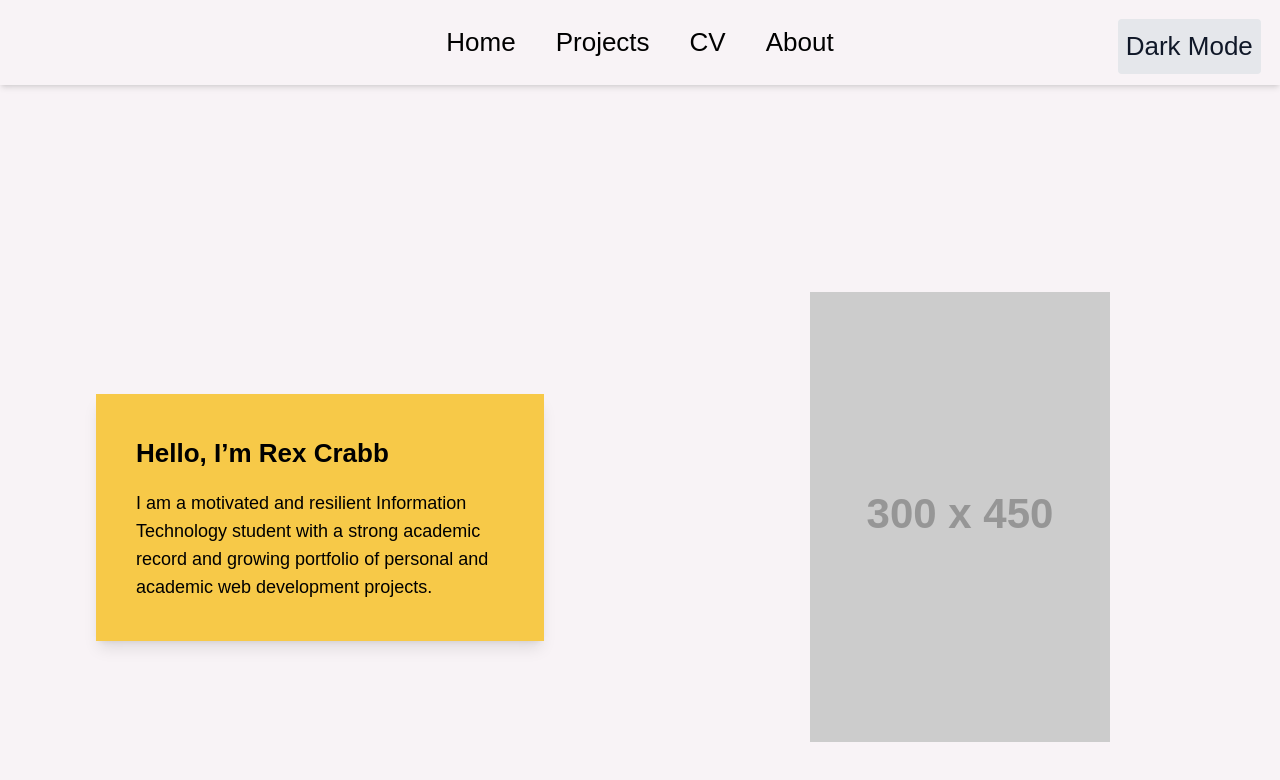
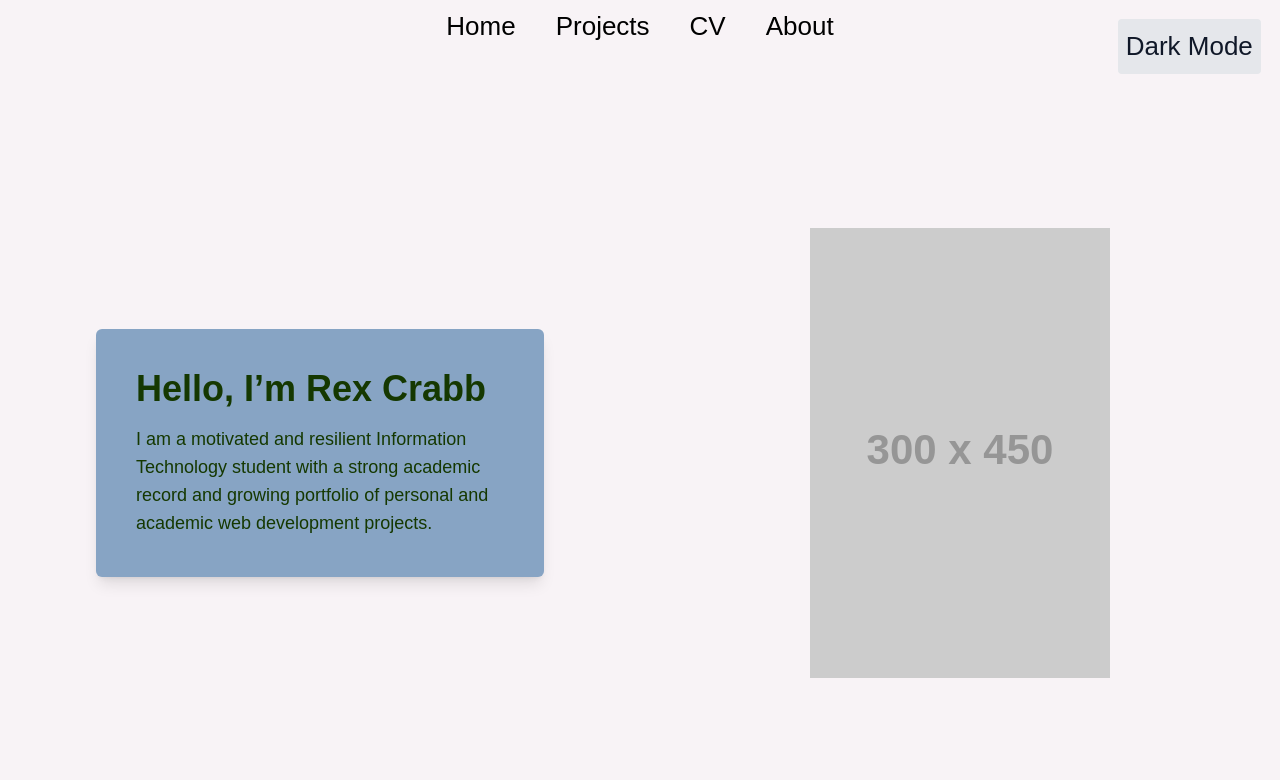
Before and after one commit to CrabbRex/my-cv-site, a Next.js app: page / in a window 1280 px wide. Shown: the top 780 px of the page. Built offline with nearby package versions, Linux system fonts and the light colour scheme.

Commit message:
Main page styling.

```diff
--- a/src/app/globals.css
+++ b/src/app/globals.css
@@ -4,7 +4,8 @@
   --color-primary: #7FAE39;
   --color-secondary: #153801;
   --color-highlight: #F7C948;
-
+  --color-box: #87a4c4;
+  --color-box-hover: #6b8bbf;
   --color-background: #f8f3f6;
   --color-surface: #E5E5E3;
   --color-foreground: #000000;
@@ -16,6 +17,9 @@
 .dark {
     --color-background: #373939;
     --color-foreground: rgb(255, 255, 255);
+    --color-box-hover: #6b8bbf;
+    --color-box: #7FAE39
+
 }
 
 
--- a/src/app/layout.tsx
+++ b/src/app/layout.tsx
@@ -23,15 +23,12 @@ export default function RootLayout({
           defaultTheme="system"
           enableSystem={true}
         >
-          <header className="bg-white dark:bg-black shadow-md mb-8">
-
-            <nav className="flex gap-4 p-4 justify-center relative">
-
-
-              <Link href="/" className="px-3 py-1 rounded transition hover:outline-2 hover:outline-white">Home</Link>
-              <Link href="/projects" className="px-3 py-1 rounded transition hover:outline-2 hover:outline-white">Projects</Link>
-              <Link href="/cv" className="px-3 py-1 rounded transition hover:outline-2 hover:outline-white">CV</Link>
-              <Link href="/about" className="px-3 py-1 rounded transition hover:outline-2 hover:outline-white">About</Link>
+          <header className="bg-white dark:bg-black">
+            <nav className="flex gap-4 justify-center relative">
+              <Link href="/" className="px-3 py-1 rounded transition hover:outline-2 hover:bg-[var(--color-box-hover)">Home</Link>
+              <Link href="/projects" className="px-3 py-1 rounded transition hover:outline-2 hover:bg-[var(--color-box-hover)">Projects</Link>
+              <Link href="/cv" className="px-3 py-1 rounded transition hover:outline-2 hover:bg-[var(--color-box-hover)">CV</Link>
+              <Link href="/about" className="px-3 py-1 rounded transition hover:outline-2 hover:bg-[var(--color-box-hover)">About</Link>
               <ThemeSwitcher />
             </nav>
           </header>
--- a/src/app/page.tsx
+++ b/src/app/page.tsx
@@ -7,8 +7,8 @@ export default function Home() {
     <main className="flex h-screen">
       {/* Left Side - Text Box */}
       <section className="w-1/2 flex items-center justify-center bg-[var(--color-background)] p-12 overflow-auto">
-        <div className="max-w-md text-left bg-[var(--color-highlight)] text[var(--color-secondary)] rounded-2x1 p-10 shadow-lg">
-          <h1 className="text-4x1 font-bold mb-4">Hello, I’m Rex Crabb</h1>
+        <div className="max-w-md text-left bg-[var(--color-box)] text-[var(--color-secondary)] rounded-md p-10 shadow-lg">
+          <h1 className="text-4xl font-bold mb-4">Hello, I’m Rex Crabb</h1>
           <p className="text-lg">
             I am a motivated and resilient Information Technology student with a strong academic record and
             growing portfolio of personal and academic web development projects.
```
